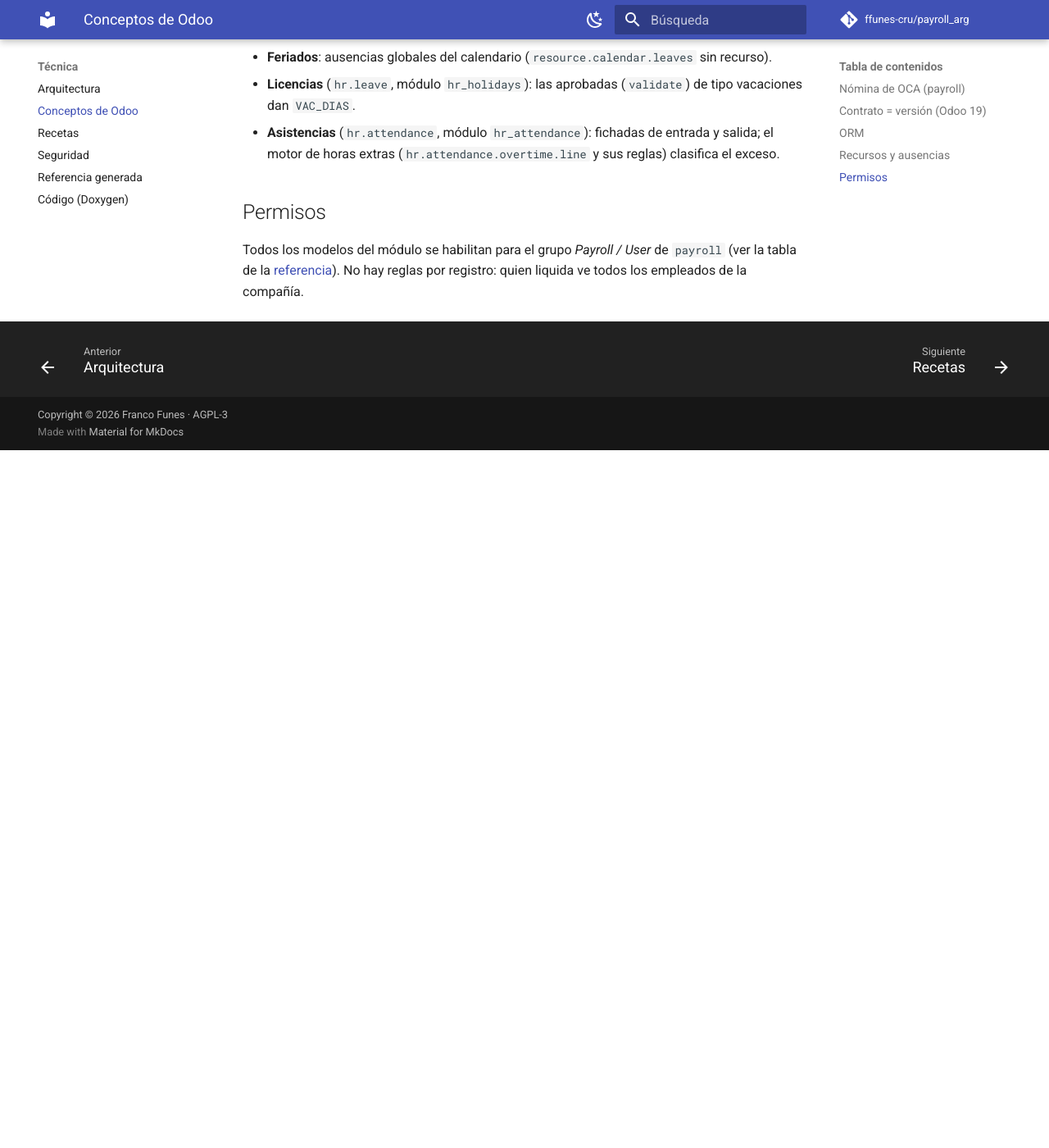
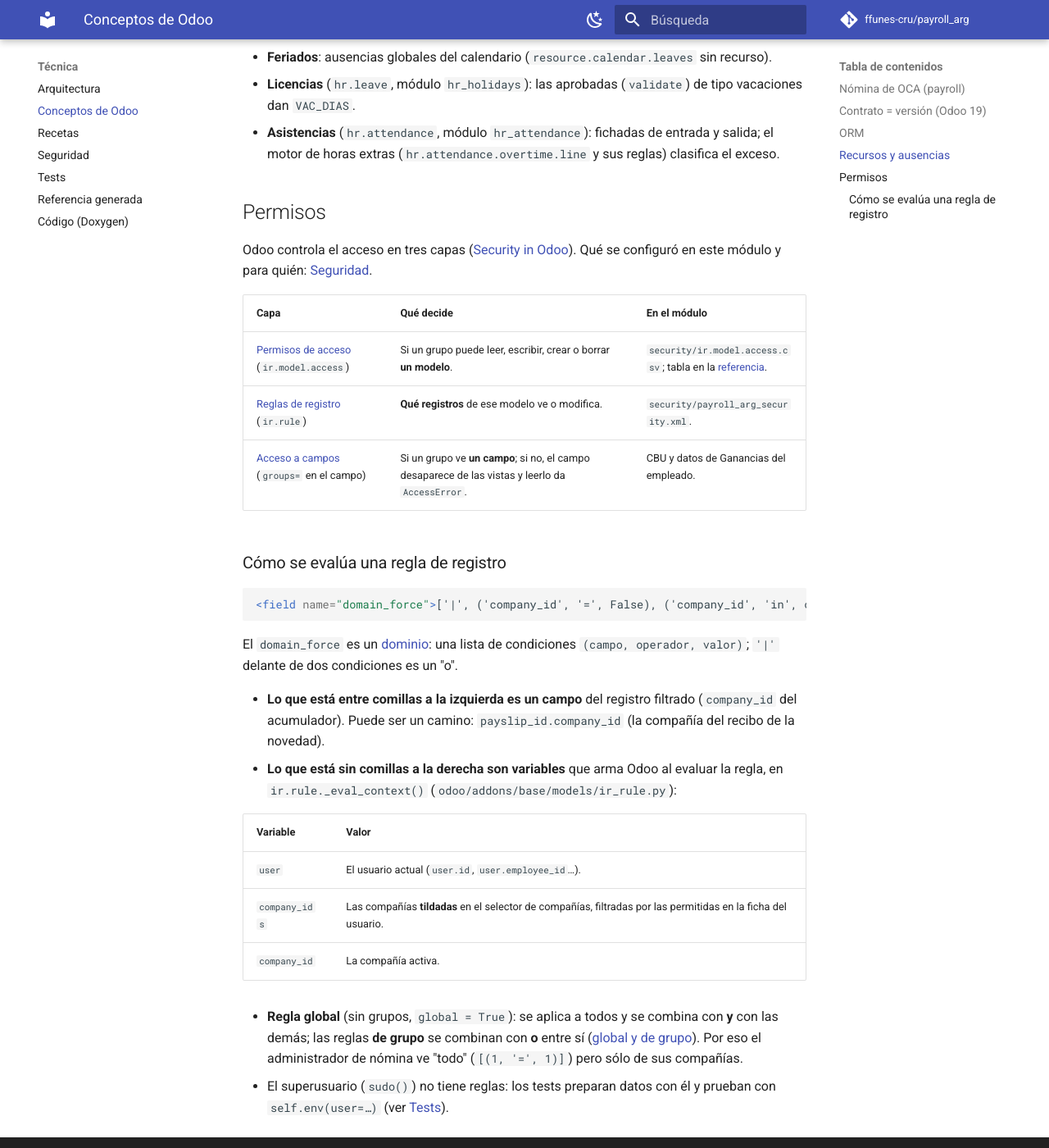
Before and after one commit to ffunes-cru/payroll_arg, an MkDocs documentation site: the page built from docs/odoo.md, in a window 1280 px wide and 1400 px high, scrolled down 1671 px. Shown: the whole window at 82% size. Built offline with MkDocs 1.6.1 and Material for MkDocs 9.7.7, drawn with Linux system fonts in a browser that asks for light colours; comment, search, counter and statistics services are not loaded; before the commit the page ends 2220 px from its top, so only the background shows below that.

Commit message:
docs(payroll_arg): test guide and Odoo permission concepts with official references
docs/tests.md explains how the tests are built (tags, TransactionCase,
setUpClass, assertions), the ORM expressions they use, Form and how
permissions are tested, each linked to the Odoo 19 documentation.
docs/odoo.md replaces the outdated permissions section with the three access
layers and how a record rule's domain is evaluated (fields on the left,
user / company_ids / company_id from ir.rule._eval_context on the right).
Test classes and the rules file point to these pages and to Odoo's docs with
@see, so Doxygen links them. CLAUDE.md: document Odoo concepts with their
official source.

Co-Authored-By: Claude Opus 5.5 <noreply@anthropic.com>

````diff
--- a/docs/odoo.md
+++ b/docs/odoo.md
@@ -49,6 +49,38 @@ sigue diciendo `contract` (`slip.contract_id` es un `hr.version`).
 
 ## Permisos
 
-Todos los modelos del módulo se habilitan para el grupo *Payroll / User* de `payroll` (ver la tabla de
-la [referencia](referencia.md#permisos-por-modelo)). No hay reglas por registro: quien liquida ve todos
-los empleados de la compañía.
+Odoo controla el acceso en tres capas ([Security in Odoo](https://www.odoo.com/documentation/19.0/developer/reference/backend/security.html)). Qué se configuró en este
+módulo y para quién: [Seguridad](seguridad.md).
+
+| Capa | Qué decide | En el módulo |
+|---|---|---|
+| [Permisos de acceso](https://www.odoo.com/documentation/19.0/developer/reference/backend/security.html#access-rights) (`ir.model.access`) | Si un grupo puede leer, escribir, crear o borrar **un modelo**. | `security/ir.model.access.csv`; tabla en la [referencia](referencia.md#permisos-por-modelo). |
+| [Reglas de registro](https://www.odoo.com/documentation/19.0/developer/reference/backend/security.html#record-rules) (`ir.rule`) | **Qué registros** de ese modelo ve o modifica. | `security/payroll_arg_security.xml`. |
+| [Acceso a campos](https://www.odoo.com/documentation/19.0/developer/reference/backend/security.html#field-access) (`groups=` en el campo) | Si un grupo ve **un campo**; si no, el campo desaparece de las vistas y leerlo da `AccessError`. | CBU y datos de Ganancias del empleado. |
+
+### Cómo se evalúa una regla de registro
+
+```xml
+<field name="domain_force">['|', ('company_id', '=', False), ('company_id', 'in', company_ids)]</field>
+```
+
+El `domain_force` es un [dominio](https://www.odoo.com/documentation/19.0/developer/reference/backend/orm.html#reference-orm-domains): una lista de condiciones
+`(campo, operador, valor)`; `'|'` delante de dos condiciones es un "o".
+
+- **Lo que está entre comillas a la izquierda es un campo** del registro filtrado (`company_id` del
+  acumulador). Puede ser un camino: `payslip_id.company_id` (la compañía del recibo de la novedad).
+- **Lo que está sin comillas a la derecha son variables** que arma Odoo al evaluar la regla, en
+  `ir.rule._eval_context()` (`odoo/addons/base/models/ir_rule.py`):
+
+| Variable | Valor |
+|---|---|
+| `user` | El usuario actual (`user.id`, `user.employee_id`…). |
+| `company_ids` | Las compañías **tildadas** en el selector de compañías, filtradas por las permitidas en la ficha del usuario. |
+| `company_id` | La compañía activa. |
+
+- **Regla global** (sin grupos, `global = True`): se aplica a todos y se combina con **y** con las demás;
+  las reglas **de grupo** se combinan con **o** entre sí
+  ([global y de grupo](https://www.odoo.com/documentation/19.0/developer/reference/backend/security.html#global-rules-versus-group-rules)). Por eso el administrador de
+  nómina ve "todo" (`[(1, '=', 1)]`) pero sólo de sus compañías.
+- El superusuario (`sudo()`) no tiene reglas: los tests preparan datos con él y prueban con
+  `self.env(user=…)` (ver [Tests](tests.md#probar-permisos)).
--- a/mkdocs.yml
+++ b/mkdocs.yml
@@ -68,6 +68,7 @@ nav:
       - Conceptos de Odoo: odoo.md
       - Recetas: recetas.md
       - Seguridad: seguridad.md
+      - Tests: tests.md
       - Referencia generada: referencia.md
       - Código (Doxygen): https://ffunes-cru.github.io/payroll_arg/api/
   - Revisión:
````
Also changed, not shown: CLAUDE.md (+3 -0 lines), README.md (+1 -0 lines), docs/recetas.md (+4 -0 lines), docs/tests.md (added, +135 -0 lines), 5 other files.
